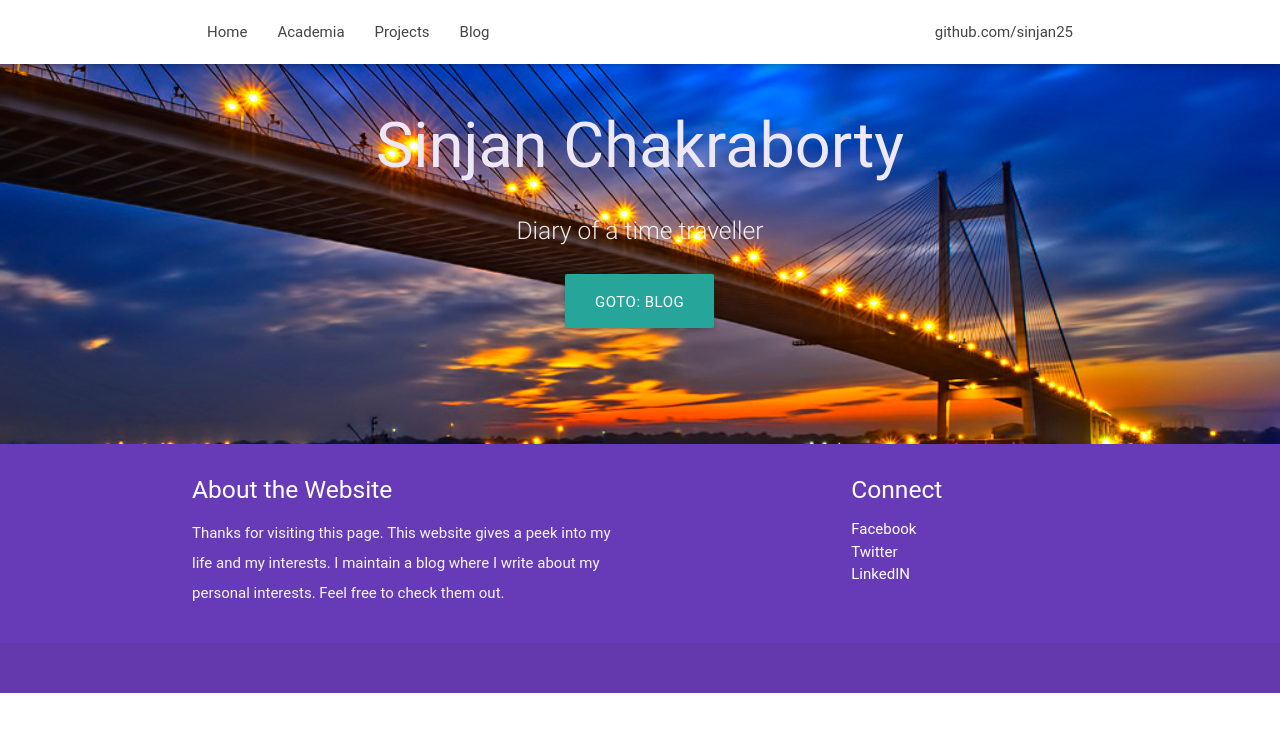
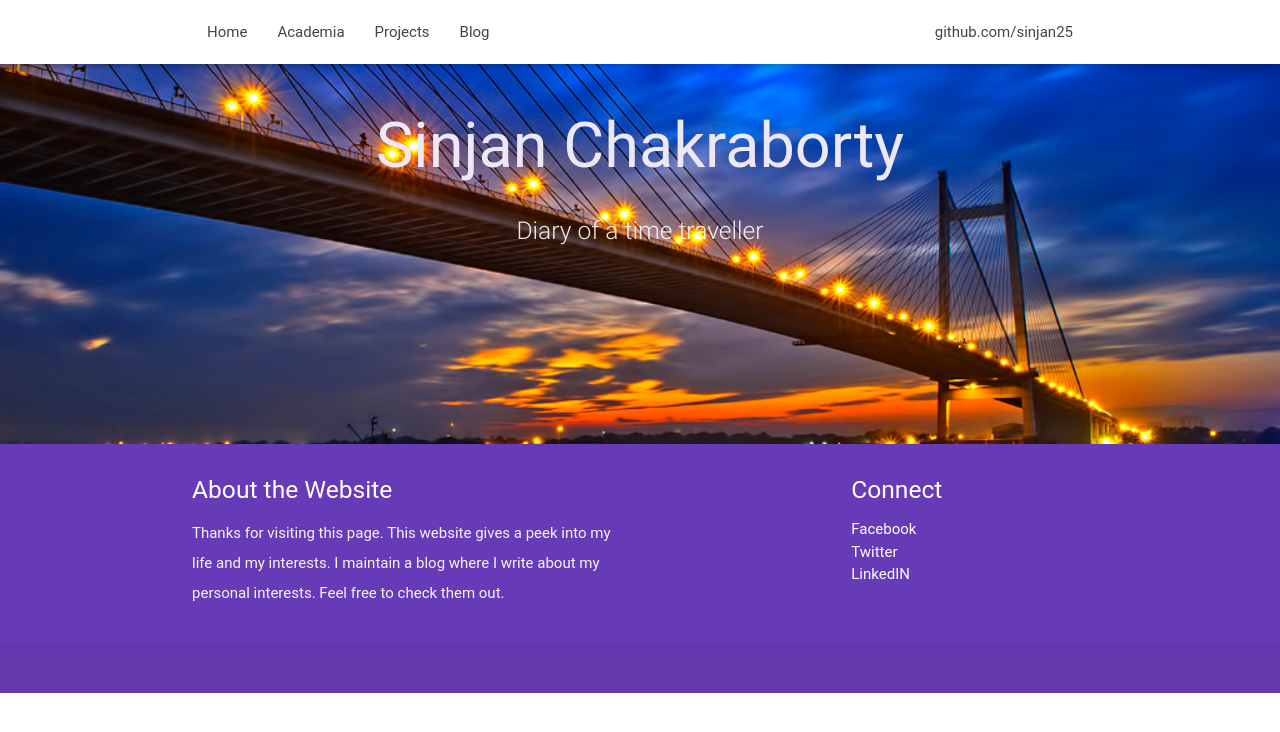
Before and after one commit to sinjan25/sinjan25.github.io, a Jekyll site: the page index.html, which Jekyll copies as it is, in a window 1280 px wide. Shown: the top 732 px of the page. Built offline with Jekyll 4.4.1, drawn with Linux system fonts in a browser that asks for light colours; nearby versions of some CDN libraries; some web fonts are replaced.

Commit message:
Update index.html

```diff
--- a/index.html
+++ b/index.html
@@ -42,7 +42,7 @@
           				<h5 class="header col s12 light">Diary of a time traveller</h5>
         			</div>
         			<div class="row center">
-          				<a href="blog.html" id="download-button" class="btn-large waves-effect waves-red"> goto: Blog </a>
+          				<!--a href="blog.html" id="download-button" class="btn-large waves-effect waves-red"> goto: Blog </a-->
         			</div>
         			<br><br>
       			</div>
```
